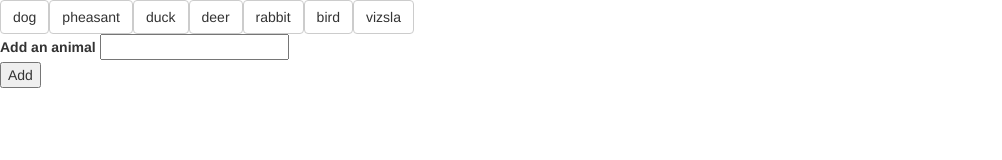
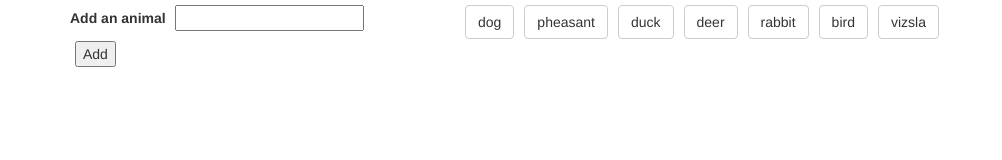
Before and after one commit to Liannaccone/GifTastic, a plain HTML site: page index.html in a window 1280 px wide. Shown: the whole page, without its empty margins (0-1002 px from the left). Drawn offline with nearby package versions, Linux system fonts and the light colour scheme.

Commit message:
adding button formatting, initial boostrap layout

```diff
--- a/assets/css/style.css
+++ b/assets/css/style.css
@@ -0,0 +1,5 @@
+
+
+button, input {
+	margin:5px;
+}
--- a/assets/javascript/app.js
+++ b/assets/javascript/app.js
@@ -65,7 +65,7 @@
 				//  creates div to house rating and gif
 				var topicDiv = $("<div>");
 				// appends in rating
-				topicDiv.append(imageRating);
+				topicDiv.append(imageRating + "<br>");
 				topicDiv.append(topicImage);
 				// then apppends the image to the #gif-view
 				$("#gif-view").append(topicDiv);
--- a/index.html
+++ b/index.html
@@ -16,11 +16,10 @@
 </head>
 <body>
 
-			<!-- buttons will get put here -->
-			<div id="button-view"></div>
+	<div class="container">
 
-
-
+		<div class="row">
+			<div class="col-md-4">
 					<!-- form for user input to add topic -->
 				<form id="topics-form">
 					<label for="add-topics">Add an animal</label>
@@ -29,12 +28,31 @@
 					<!-- submit button adds new topic -->
 					<input type="submit" id="submit-topics" value="Add">
 				</form>
+			</div>
+
+
+			<div class="col-md-8">
+				<!-- buttons will get put here -->
+				<div id="button-view"></div>
+			</div>
+
+		</div>
 
 
 
 
-			<div id="gif-view"></div>
 
+
+
+
+
+
+		<div class="row">
+			<div class="col-md-2">
+			<div id="gif-view" class="col-md-8"></div>
+			<div class="col-md-2">
+		<div>
+	</div> <!--closing out container -->
 
 
 
```
Lines whose indentation alone changed are shown as unchanged.
